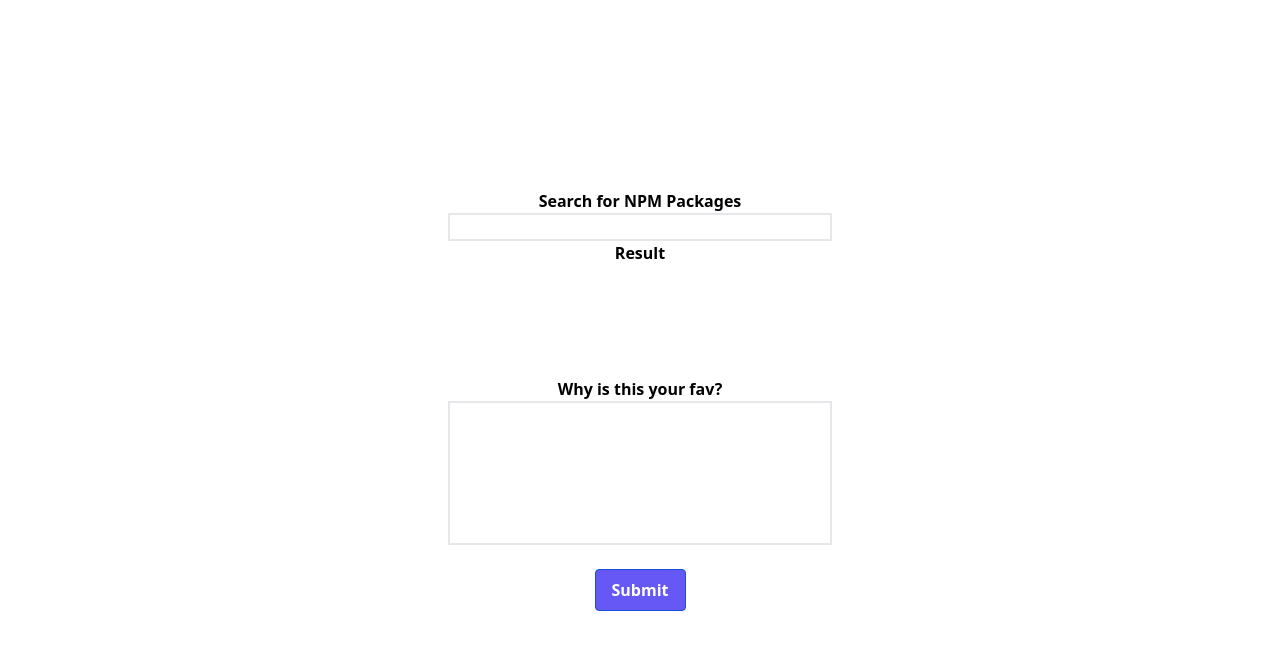
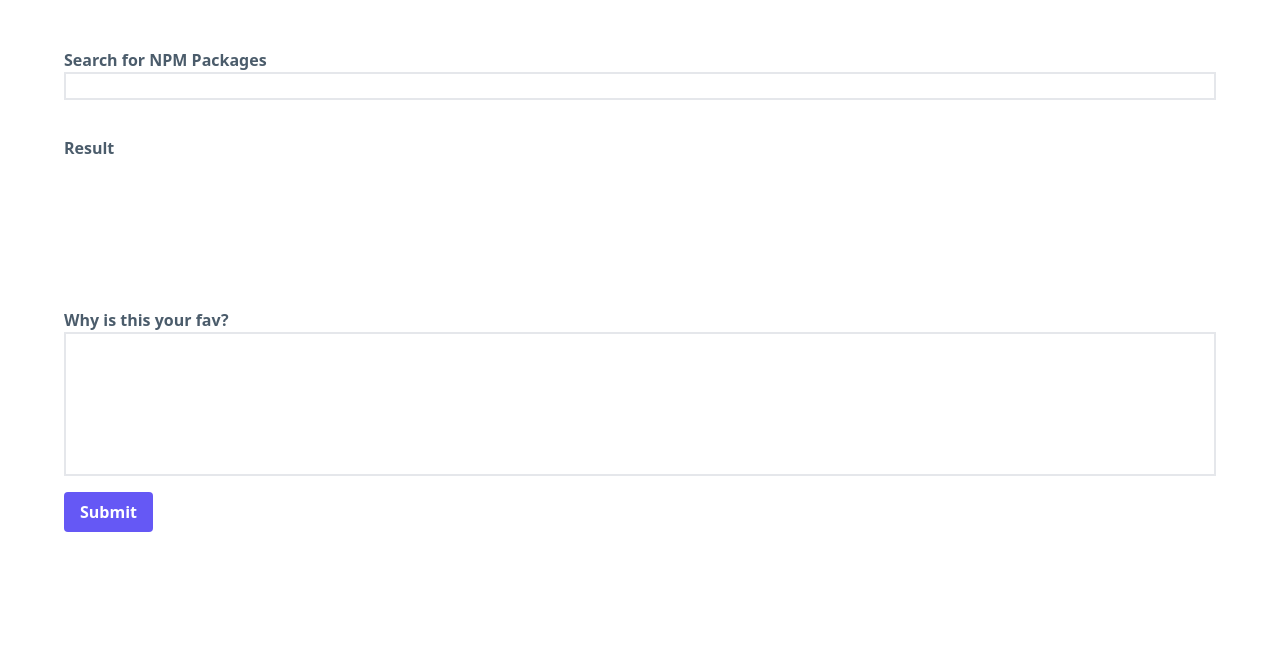
Before and after one commit to Gaikawade/Beta-Electric-Assignment, a React (Create React App) app in the folder client/: page /fav in a window 1280 px wide. Shown: the top 650 px of the page. Built offline with nearby package versions, Linux system fonts and the light colour scheme.

Commit message:
colors added

```diff
--- a/client/src/Components/Fav.jsx
+++ b/client/src/Components/Fav.jsx
@@ -20,18 +20,18 @@
     };
 
     return (
-        <div className="flex h-screen flex-col items-center justify-center">
+        <div className="mx-16 my-12 text-text_color">
             <p className="font-bold">Search for NPM Packages</p>
             <input
-                className="border-2 border-stale-700 w-96 "
+                className="border-2 border-stale-700 w-full"
                 onChange={(e) => {
                     setPackageName(e.target.value);
                 }}
                 onClick={fetchPackages}
                 value={packageName}
             />
-            <p className="font-bold">Result</p>
-            <div className="overflow-auto h-28 w-96">
+            <p className="font-bold my-9">Result</p>
+            <div className="overflow-auto h-28">
                 {/* {
                     result.map((curEle) =>
                         <div>
@@ -42,12 +42,10 @@
             </div>
             <p className="font-bold">Why is this your fav?</p>
             <input
-                className="border-2 border-stale-700 h-36 w-96"
-                type="text"
-                name="name"
+                className="border-2 border-stale-700 h-36 w-full"
             />
             <br />
-            <button class="bg-button_color hover:bg-blue-700 text-white font-bold py-2 px-4 border border-blue-700 rounded ">
+            <button class="bg-button_color text-white font-bold py-2 px-4 -mx-0 my-4 rounded -right-0">
                 Submit
             </button>
         </div>
--- a/client/src/Components/Home.jsx
+++ b/client/src/Components/Home.jsx
@@ -9,13 +9,13 @@
   }
 
     return (
-        <div className="flex h-screen flex-col items-center justify-center">
+        <div className="mx-16 my-12 text-text_color">
             <p className="font-bold">Welcome to Favorite NPM Packages</p>
             <br />
-            <div className="border-2 flex flex-col items-center justify-center w-4/5">
+            <div className="border-2 flex flex-col items-center justify-center h-40 my-16">
                 <p>You don't have any favs yet. Please add.</p>
                 <br />
-                <button className="font-bold bg-button_color rounded p-2 text to-button_text" onClick={AddFav}>
+                <button className="font-bold bg-button_color rounded p-2 text-button_text" onClick={AddFav}>
                     Add Fav
                 </button>
             </div>
--- a/client/tailwind.config.js
+++ b/client/tailwind.config.js
@@ -5,7 +5,8 @@
         extend: {
             colors: {
                 "button_color": "#6558F5",
-                "button_text": "#FFFFFF"
+                "button_text": "#FFFFFF",
+                "text_color": "#4B5C6B"
             },
         },
     },
```
